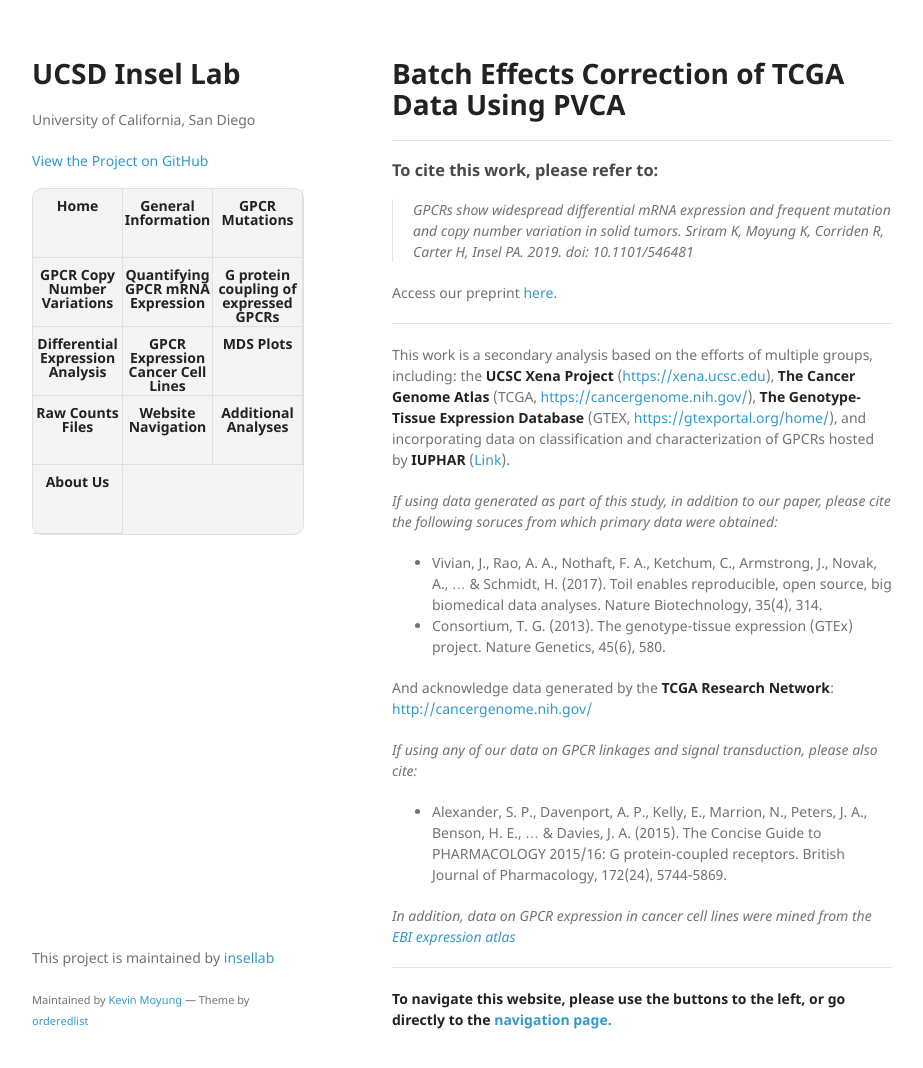
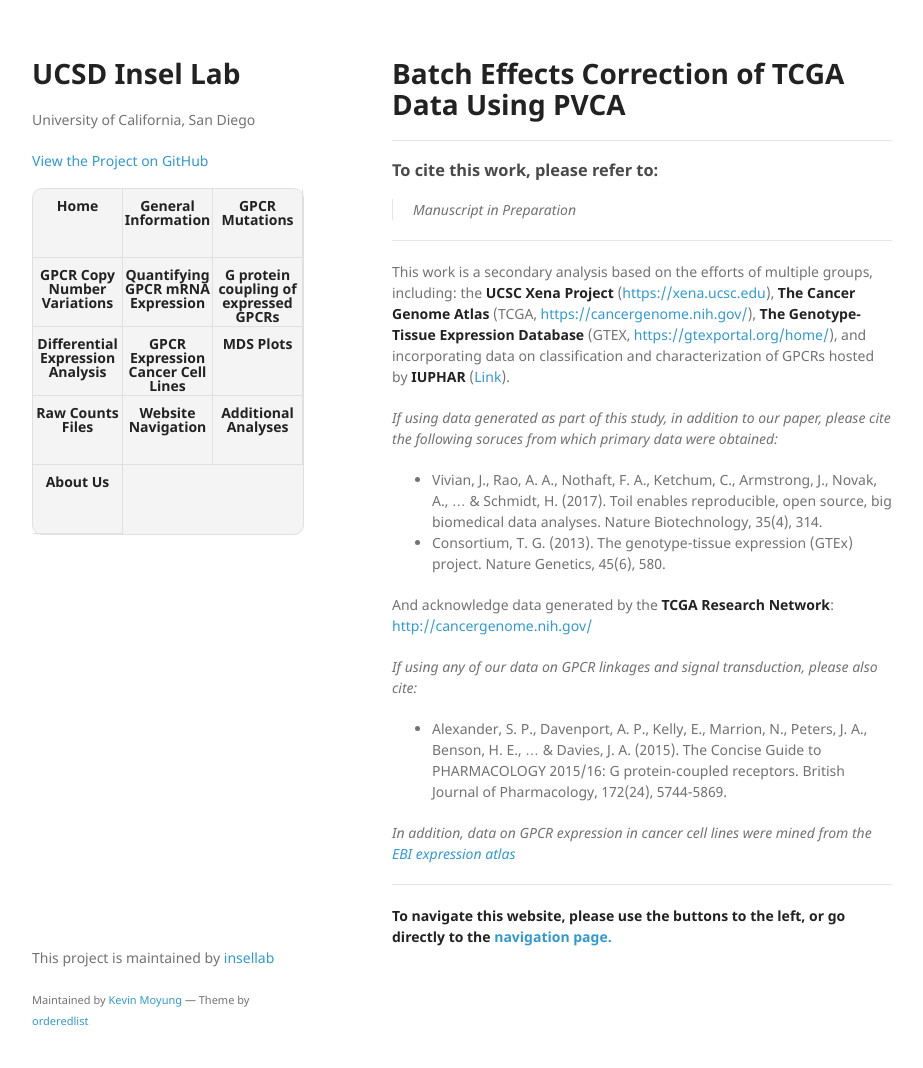
Before and after one commit to insellab/correctedtcga, a Jekyll site: the page built from index.md, in a window 1280 px wide and 1100 px high. Shown: the top 1068 px of the window, without its empty margins (178-1101 px from the left). Built offline with Jekyll 4.4.1, drawn with Linux system fonts in a browser that asks for light colours; our own code applies the rules of GitHub Pages for plain Markdown files.

Commit message:
Update index.md

```diff
--- a/index.md
+++ b/index.md
@@ -8,10 +8,7 @@ layout: default
 
 ### To cite this work, please refer to:
 
-> *GPCRs show widespread differential mRNA expression and frequent mutation and copy number variation in solid tumors. Sriram K, Moyung K, Corriden R, Carter H, Insel PA.     2019. doi: 10.1101/546481*
-
-Access our preprint [here](https://www.biorxiv.org/content/10.1101/546481v1).
-
+> *Manuscript in Preparation*
 
 
 * * *
```
